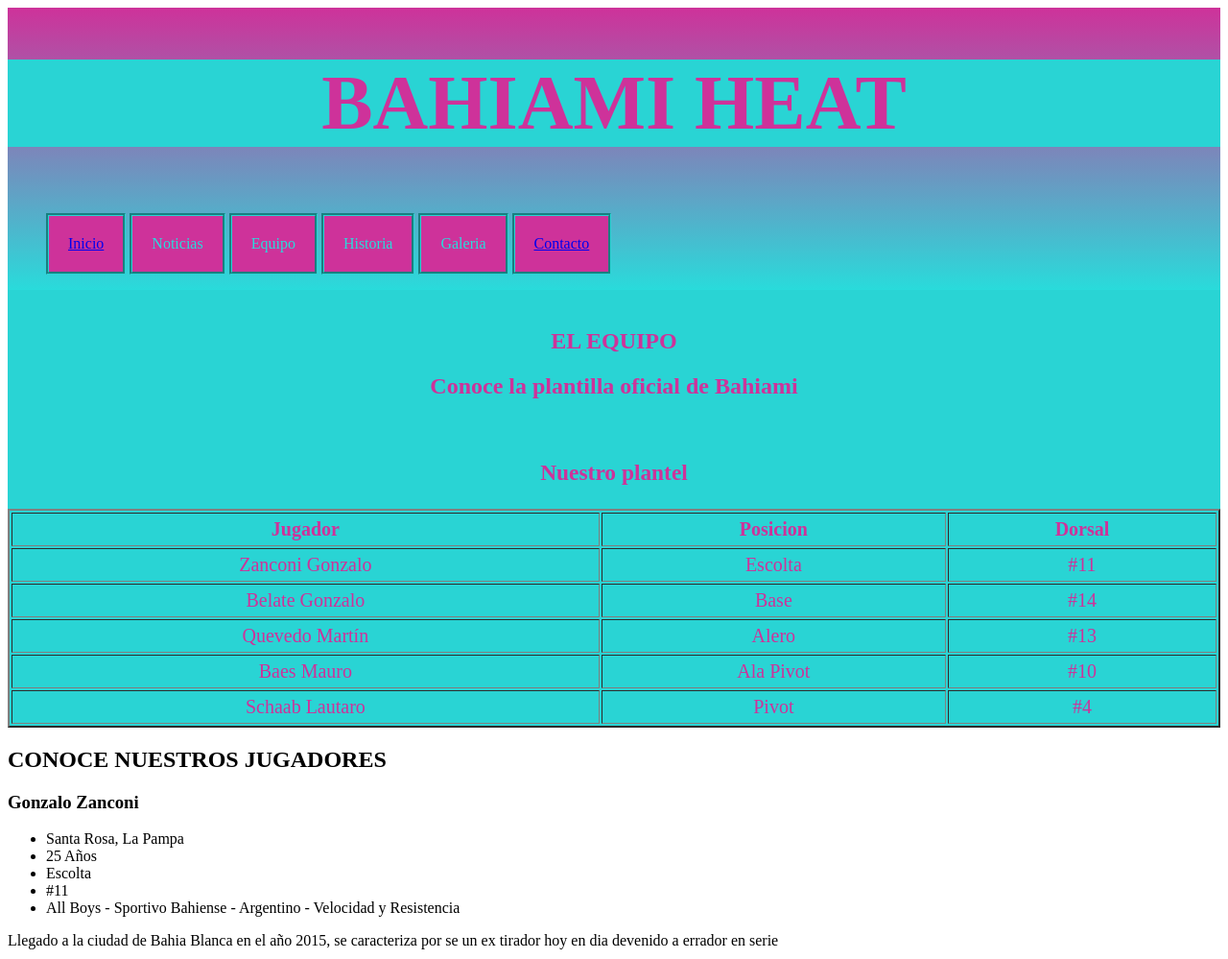
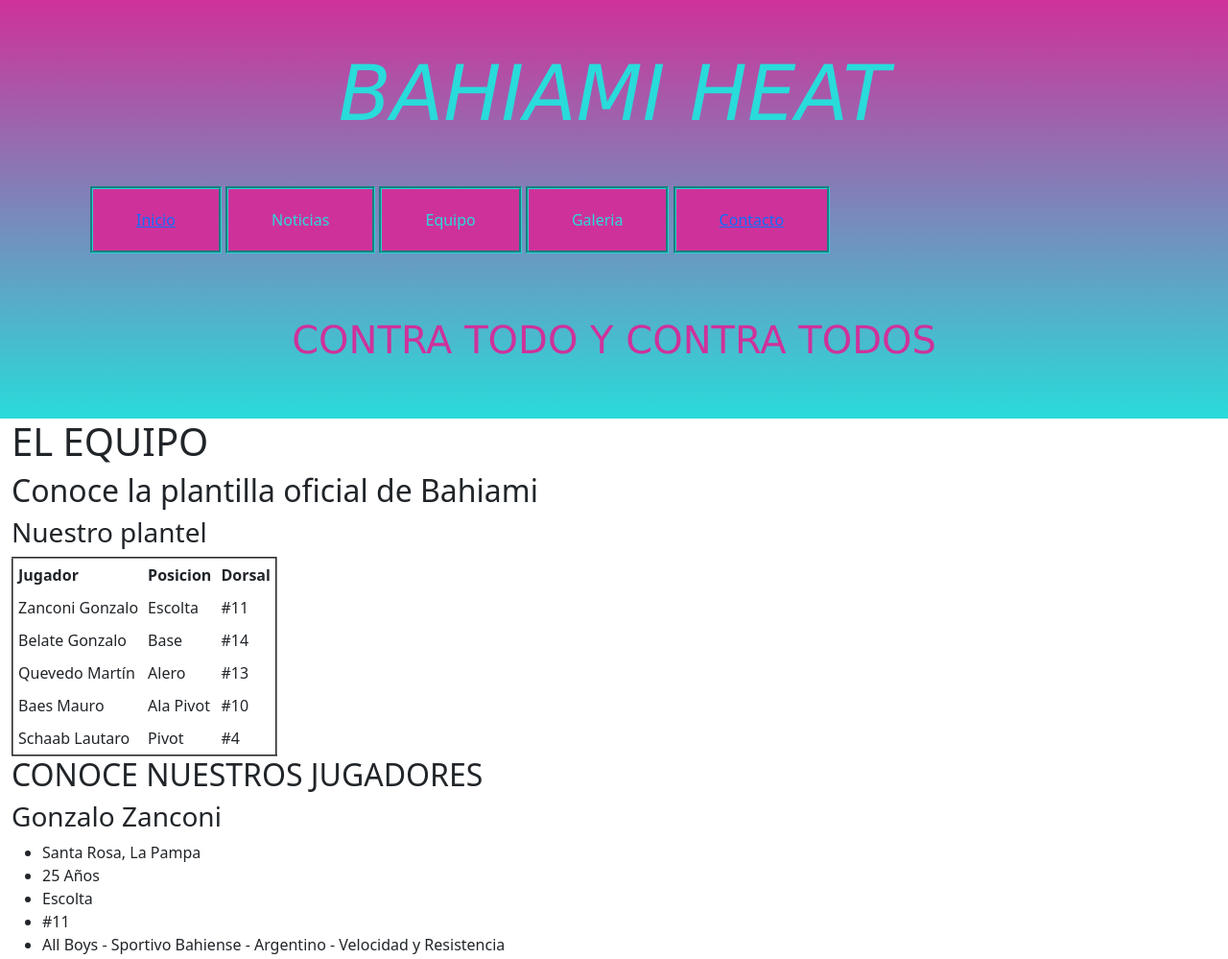
Before and after one commit to gonzanconi/PF-GonzaloZanconi, a website: page paginas/equipo.html in a window 1280 px wide. Shown: the top 999 px of the page at 96% size. Drawn offline with nearby package versions, Linux system fonts and the light colour scheme.

Commit message:
Modifique el CSS EQUIPO

```diff
--- a/paginas/equipo.html
+++ b/paginas/equipo.html
@@ -7,25 +7,30 @@
     <meta name="viewport" content="width=device-width, initial-scale=1.0">
     <title>Nuestro Equipo</title>
 
-    <link rel="stylesheet" href="../css/estilos.css">
+    <link href="https://cdn.jsdelivr.net/npm/bootstrap@5.0.2/dist/css/bootstrap.min.css" rel="stylesheet" integrity="sha384-EVSTQN3/azprG1Anm3QDgpJLIm9Nao0Yz1ztcQTwFspd3yD65VohhpuuCOmLASjC" crossorigin="anonymous">
+
+    <link rel="stylesheet" href="../css/main.css">
+
 </head>
 
-<body>
+<body class="container-fluid">
 
-    <header class="cajamenu2">
+    <header class="cajamenu2 row">
 
-        <h1 class="tituloequipo">BAHIAMI HEAT</h1>
+        <h1 class="col-md-12" id="tituloequipo">BAHIAMI HEAT</h1>
 
-        <nav class="menuprincipalequipo">
+        <nav class="col-md-12" id="menuprincipalequipo">
             <ul>
                 <li><a href="../index.html">Inicio</a></li>
                 <li>Noticias</li>
                 <li>Equipo</li>
-                <li>Historia</li>
                 <li>Galeria</li>
                 <li><a href="./contacto.html">Contacto</a></li>
             </ul>
         </nav>
+
+        <h1 id="bienvenidaequipo">CONTRA TODO Y CONTRA TODOS</h1>
+
     </header>
 
     <main>
@@ -96,6 +101,9 @@
         <p>Todos los derechos reservados</p>
     </footer>
 
+    <script src="https://cdn.jsdelivr.net/npm/@popperjs/core@2.9.2/dist/umd/popper.min.js" integrity="sha384-IQsoLXl5PILFhosVNubq5LC7Qb9DXgDA9i+tQ8Zj3iwWAwPtgFTxbJ8NT4GN1R8p" crossorigin="anonymous"></script>
+    <script src="https://cdn.jsdelivr.net/npm/bootstrap@5.0.2/dist/js/bootstrap.min.js" integrity="sha384-cVKIPhGWiC2Al4u+LWgxfKTRIcfu0JTxR+EQDz/bgldoEyl4H0zUF0QKbrJ0EcQF" crossorigin="anonymous"></script>
+
 </body>
 
 </html>
--- a/scss/main.scss
+++ b/scss/main.scss
@@ -88,3 +88,41 @@
 .derechos {
     text-align: center;
     }
+
+/* CSS PAGINA EQUIPO*/
+
+#bodybahiami {
+    position: absolute;
+    width: 100%;
+    height: 100%;
+}
+
+.cajamenu2 {
+    background-color: rgb(206, 50, 154);
+    padding: 50px;
+    background-image: linear-gradient(to bottom,rgb(206, 50, 154),rgb(41, 219, 219) );
+
+    #tituloequipo {
+        color: rgb(41, 219, 219);
+        text-align: center;
+        font-size: 80px;
+        padding-bottom: 40px;
+        font-style: italic;
+        font-family: Verdana, Geneva, Tahoma, sans-serif;
+    }
+
+    #menuprincipalequipo ul li {
+        border: groove 3px rgb(41, 212, 212);
+        padding: 20px 45px;
+        display: inline-block;
+        color: rgb(41, 219, 219);
+        background-color: rgb(206, 50, 154);
+    }
+
+    #bienvenidaequipo {
+        color: rgb(206, 50, 154);
+        text-align: center;
+        padding-top: 50px;
+        font-family: Verdana, Geneva, Tahoma, sans-serif;
+    }
+}
```
Also changed, not shown: index.html (+1 -1 lines), css/main.css.
